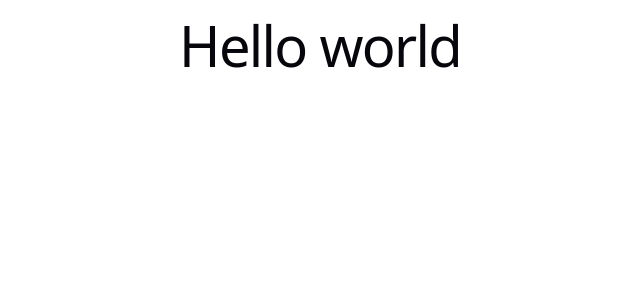
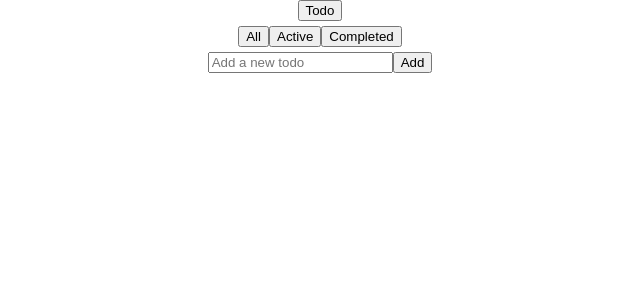
Before and after one commit to EugeneParhomenko/react-core-drills, a React (Vite) app: page / in a window 1280 px wide. Shown: the top 300 px of the page, without its empty margins (320-960 px from the left). Built offline with nearby package versions, Linux system fonts and the light colour scheme.

Commit message:
added todos app

```diff
--- a/prettier.config.js
+++ b/prettier.config.js
@@ -4,4 +4,7 @@ export default {
   singleQuote: true,
   trailingComma: 'all',
   printWidth: 80,
+  plugins: [
+    'prettier-plugin-organize-imports',
+  ],
 };
--- a/src/App.css
+++ b/src/App.css
@@ -0,0 +1,15 @@
+.main-tabs {
+  display: flex;
+  flex-direction: row;
+  align-items: center;
+  justify-content: center;
+  width: 100%;
+}
+
+.main-content {
+  display: flex;
+  flex-direction: column;
+  align-items: center;
+  justify-content: center;
+  width: 100%;
+}
--- a/src/App.tsx
+++ b/src/App.tsx
@@ -1,6 +1,29 @@
+import { useState } from 'react'
+import './App.css'
+import { TodoApp } from './drills/01-todo/TodoApp'
+
+const MAIN_TABS = [
+  {
+    label: 'Todo',
+    icon: 'todo',
+    component: <TodoApp />,
+  },
+]
+
 function App() {
+  const [selectedTab, setSelectedTab] = useState(MAIN_TABS[0])
   return (
-    <h1>Hello world</h1>
+    <>
+      <div className="main-tabs">
+        {MAIN_TABS.map((tab) => (
+          <button key={tab.label} onClick={() => setSelectedTab(tab)}>
+            {tab.label}
+          </button>
+        ))}
+      </div>
+    <div className="main-content">
+        {selectedTab.component}
+      </div></>
   )
 }
 
--- /dev/null
+++ b/src/drills/01-todo/TodoApp.css
@@ -0,0 +1,23 @@
+.todo-app {
+  display: flex;
+  flex-direction: column;
+  align-items: center;
+  justify-content: center;
+  height: 100%;
+}
+
+.todo-list-header {
+  display: flex;
+  flex-direction: row;
+  align-items: center;
+  justify-content: space-between;
+  width: 100%;
+}
+
+.todo-list-items {
+  display: flex;
+  flex-direction: column;
+  align-items: center;
+  justify-content: center;
+  width: 100%;
+}
--- /dev/null
+++ b/src/drills/01-todo/TodoApp.tsx
@@ -0,0 +1,65 @@
+import { useState } from "react"
+import type { Todo, TodoStatus } from "./type"
+import { TodoList } from "./TodoList"
+import { TodoFilter } from "./TodoFilter";
+
+const getTodosFromLocalStorage = (): Todo[] => {
+  try {
+    const todos = localStorage.getItem('todos');
+    return todos ? JSON.parse(todos) : [];
+  } catch (error) {
+    console.error('Error getting todos from localStorage:', error);
+    return [];
+  }
+}
+
+const setTodosToLocalStorage = (todos: Todo[]) => {
+  localStorage.setItem('todos', JSON.stringify(todos));
+}
+
+export function TodoApp() {
+  const [todos, setTodos] = useState<Todo[]>(getTodosFromLocalStorage);
+  const [activeFilter, setActiveFilter] = useState<TodoStatus>('all');
+
+  const filteredTodos = todos.filter((todo) => {
+    if (activeFilter === 'all') return true;
+    if (activeFilter === 'active') return !todo.done;
+    return todo.done;
+  })
+
+  const handleAddTodo = (title: string) => {
+    const newTodos = [...todos, { id: crypto.randomUUID(), title, done: false }];
+    setTodosToLocalStorage(newTodos);
+    setTodos(newTodos);
+  }
+  const handleToggleTodo = (id: string) => {
+    const newTodos = todos.map((todo) => todo.id === id ? { ...todo, done: !todo.done } : todo);
+    setTodosToLocalStorage(newTodos);
+    setTodos(newTodos);
+  }
+  const handleDeleteTodo = (id: string) => {
+    const newTodos = todos.filter((todo) => todo.id !== id);
+    setTodosToLocalStorage(newTodos);
+    setTodos(newTodos);
+  }
+  const handleEditTodo = (id: string, title: string) => {
+    const newTodos = todos.map((todo) => todo.id === id ? { ...todo, title } : todo);
+    setTodosToLocalStorage(newTodos);
+    setTodos(newTodos);
+  }
+  return (
+    <div className="todo-app">
+      <TodoFilter
+        activeFilter={activeFilter}
+        onActiveFilterChange={setActiveFilter}
+      />
+      <TodoList
+        todos={filteredTodos}
+        onToggle={handleToggleTodo}
+        onDelete={handleDeleteTodo}
+        onEdit={handleEditTodo}
+        onAdd={handleAddTodo}
+      />
+    </div>
+  )
+}
--- /dev/null
+++ b/src/drills/01-todo/TodoFilter.tsx
@@ -0,0 +1,25 @@
+import type { TodoStatus } from "./type";
+
+type FilterItem = { label: string; value: TodoStatus }
+
+export type TodoFilterProps = {
+  activeFilter: TodoStatus,
+  onActiveFilterChange: (filter: TodoStatus) => void,
+}
+
+export function TodoFilter({ activeFilter, onActiveFilterChange }: TodoFilterProps) {
+  const filters: FilterItem[] = [
+    { label: 'All', value: 'all' },
+    { label: 'Active', value: 'active' },
+    { label: 'Completed', value: 'completed' },
+  ]
+  return (
+    <div>
+      { filters.map((filter) => (
+        <button key={filter.value} className={filter.value === activeFilter ? 'active' : ''} onClick={() => onActiveFilterChange(filter.value)}>
+          {filter.label}
+        </button>
+      ))}
+    </div>
+  )
+}
--- /dev/null
+++ b/src/drills/01-todo/TodoItem.tsx
@@ -0,0 +1,52 @@
+import { useState } from "react";
+import type { Todo } from "./type"
+
+export type TodoItemProps = {
+  todo: Todo,
+  onToggle: (id: string) => void,
+  onDelete: (id: string) => void,
+  onEdit: (id: string, title: string) => void,
+}
+
+export function TodoItem({ todo, onToggle, onDelete, onEdit }: TodoItemProps) {
+  const [title, setTitle] = useState(todo.title);
+  const [editing, setEditing] = useState(false);
+
+
+  const finishEdit = () => {
+    setEditing(false);
+    if (title.trim() === '') return;
+    onEdit(todo.id, title);
+  }
+
+  const cancelEdit = () => {
+    setEditing(false);
+    setTitle(todo.title);
+  }
+
+  return (
+    <div className="todo-item" onDoubleClick={() => setEditing(true)}>
+      <input type="checkbox" checked={todo.done} onChange={() => onToggle(todo.id)} onClick={(e) => { e.stopPropagation() }} />
+      {editing ? (
+        <input
+          type="text"
+          autoFocus
+          value={title}
+          onBlur={finishEdit}
+          onChange={(e) => setTitle(e.target.value)}
+          onKeyDown={(e) => {
+            if (e.key === 'Enter') {
+              finishEdit();
+            }
+            else if (e.key === 'Escape') {
+              cancelEdit();
+            }
+          }}
+        />
+      ) : (
+        <span>{todo.title}</span>
+      )}
+      <button onClick={(e) => { e.stopPropagation(); onDelete(todo.id) }}>Delete</button>
+    </div>
+  )
+}
--- /dev/null
+++ b/src/drills/01-todo/TodoList.tsx
@@ -0,0 +1,49 @@
+import { useState } from "react"
+import { TodoItem } from "./TodoItem"
+import type { Todo } from "./type"
+
+export type TodoListProps = {
+  todos: Todo[],
+  onToggle: (id: string) => void,
+  onDelete: (id: string) => void,
+  onEdit: (id: string, title: string) => void,
+  onAdd: (title: string) => void,
+}
+
+export function TodoList({ todos, onToggle, onDelete, onEdit, onAdd }: TodoListProps) {
+  const [newTodoTitle, setNewTodoTitle] = useState('');
+
+  const handleAddTodo = (title: string) => {
+    setNewTodoTitle('');
+    onAdd(title.trim());
+  }
+
+  const handleEditTodo = (id: string, title: string) => {
+    onEdit(id, title.trim());
+  }
+
+  return (
+    <><div className="todo-list-header">
+      <input
+        type="text"
+        placeholder="Add a new todo"
+        value={newTodoTitle}
+        onChange={(e) => setNewTodoTitle(e.target.value)}
+        onKeyUp={(e) => { if (e.key === 'Enter') { handleAddTodo(newTodoTitle) } }}
+      />
+      <button onClick={() => handleAddTodo(newTodoTitle)}>Add</button>
+    </div>
+    <div className="todo-list-items">
+      {todos.map((todo) => (
+        <TodoItem
+          key={todo.id}
+          todo={todo}
+          onToggle={onToggle}
+          onDelete={onDelete}
+          onEdit={handleEditTodo}
+        />
+      ))}
+    </div>
+    </>
+  )
+}
--- /dev/null
+++ b/src/drills/01-todo/type.ts
@@ -0,0 +1,2 @@
+export type Todo = { id: string; title: string; done: boolean }
+export type TodoStatus = 'all' | 'active' | 'completed';
```
